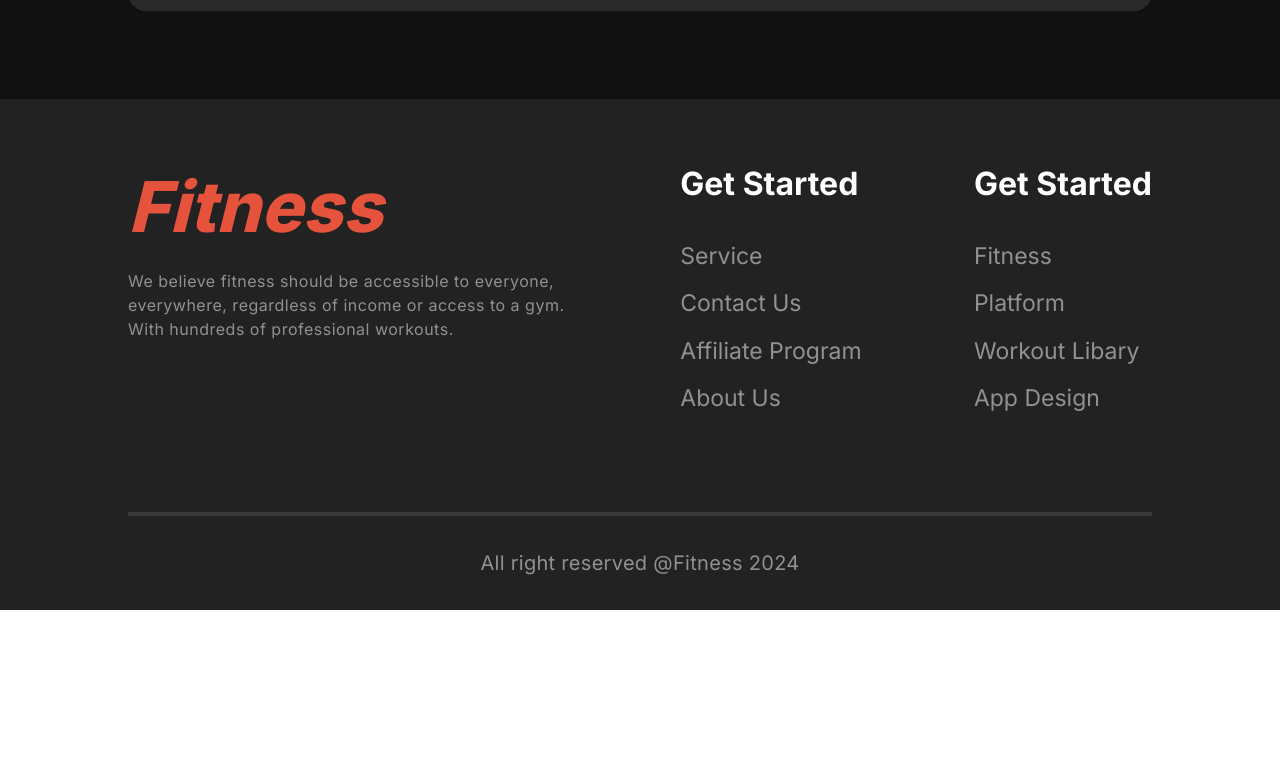
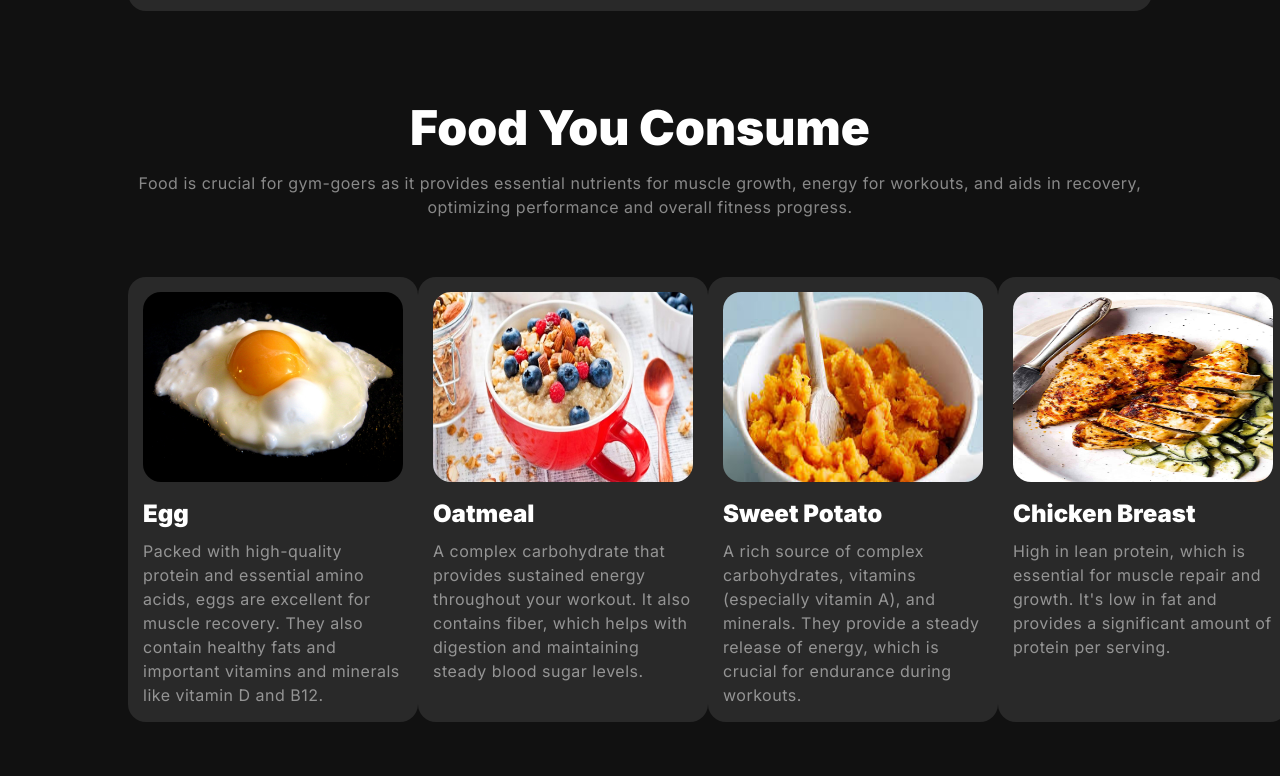
Before and after one commit to YounusMontasir/Fitness-website-A2, a plain HTML site: page index.html in a window 1280 px wide. Shown: the part 3424-4200 px from the top of the page. Before the commit the page ends 4034 px from the top, so only its background shows below. Drawn offline with Linux system fonts and the light colour scheme; a web font is replaced by a local one.

Commit message:
unique section named food section

```diff
--- a/index.html
+++ b/index.html
@@ -226,6 +226,33 @@
 
             </div>
          </div>
+         <!-- food -->
+         <div class="food container">
+            <h3 class="title-primary food-title">Food You Consume</h3>
+            <p class="description-primary food-description">Food is crucial for gym-goers as it provides essential nutrients for muscle growth, energy for workouts, and aids in recovery, optimizing performance and overall fitness progress.</p>
+            <div class="food-cards">
+                <div class="food-card">
+                    <img src="images/Egg.jpg" alt="">
+                    <h4 class="food-card-title">Egg</h4>
+                    <p class="description-primary">Packed with high-quality protein and essential amino acids, eggs are excellent for muscle recovery. They also contain healthy fats and important vitamins and minerals like vitamin D and B12.</p>
+                </div>
+                <div class="food-card">
+                    <img src="images/oatmeal.jpg" alt="">
+                    <h4 class="food-card-title">Oatmeal</h4>
+                    <p class="description-primary">A complex carbohydrate that provides sustained energy throughout your workout. It also contains fiber, which helps with digestion and maintaining steady blood sugar levels.</p>
+                </div>
+                <div class="food-card">
+                    <img src="images/sweet potatoes.jfif" alt="">
+                    <h4 class="food-card-title">Sweet Potato</h4>
+                    <p class="description-primary"> A rich source of complex carbohydrates, vitamins (especially vitamin A), and minerals. They provide a steady release of energy, which is crucial for endurance during workouts.</p>
+                </div>
+                <div class="food-card">
+                    <img src="images/chicken.jpg" alt="">
+                    <h4 class="food-card-title">Chicken Breast</h4>
+                    <p class="description-primary">High in lean protein, which is essential for muscle repair and growth. It's low in fat and provides a significant amount of protein per serving.</p>
+                </div>
+            </div>
+         </div>
     </main>
     <footer>
         <div class="container">
--- a/styles/style.css
+++ b/styles/style.css
@@ -504,6 +504,47 @@ text-align: center;
 padding: 35px 0px;
 }
 
+/* food section */
+.food{
+    padding-bottom: 100px;
+}
+.food-title{
+    text-align: center;
+    margin-bottom: 14px;
+}
+.food-description{
+    margin-bottom: 58px;
+    text-align: center;
+}
+.food-cards{
+    display: flex;
+    justify-content: space-between;
+}
+.food-card{
+    width: 290px;
+    padding: 15px;
+    border-radius: 18px;
+
+background: rgba(255, 255, 255, 0.1);
+}
+.food-card-title{
+    color: rgb(255, 255, 255);
+
+font-size: 1.5rem;
+font-weight: 900;
+line-height: 120%;
+letter-spacing: 0%;
+text-align: left;
+margin-bottom: 10px;
+margin-top: 14px;
+}
+
+.food-card img{
+    width: 260px;
+    height: 190px;
+    border-radius: 18px ;
+}
+
 
 
 
@@ -620,6 +661,16 @@ padding: 35px 0px;
 .member-img img{
     width: 100%;
 }
+/* food section */
+
+.food-cards{
+    flex-direction: column;
+    gap: 20px;
+
+}
+.food-card{
+    margin: auto;
+}
 /* footer section */
 .footer-content{
     flex-direction: column;
```
Also changed, not shown: images/Egg.jpg (added), images/chicken.jpg (added), images/oatmeal.jpg (added), images/sweet potatoes.jfif (added).
